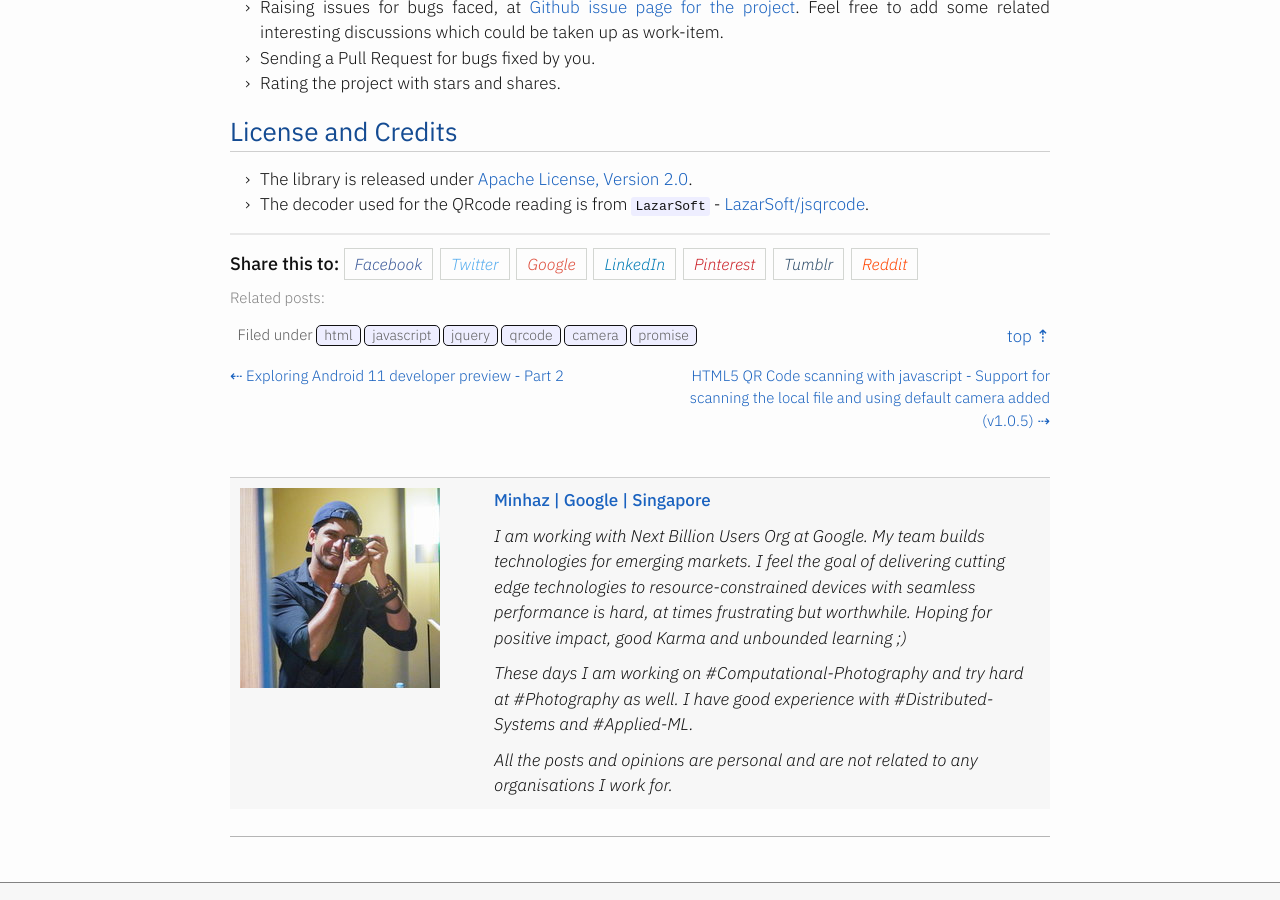
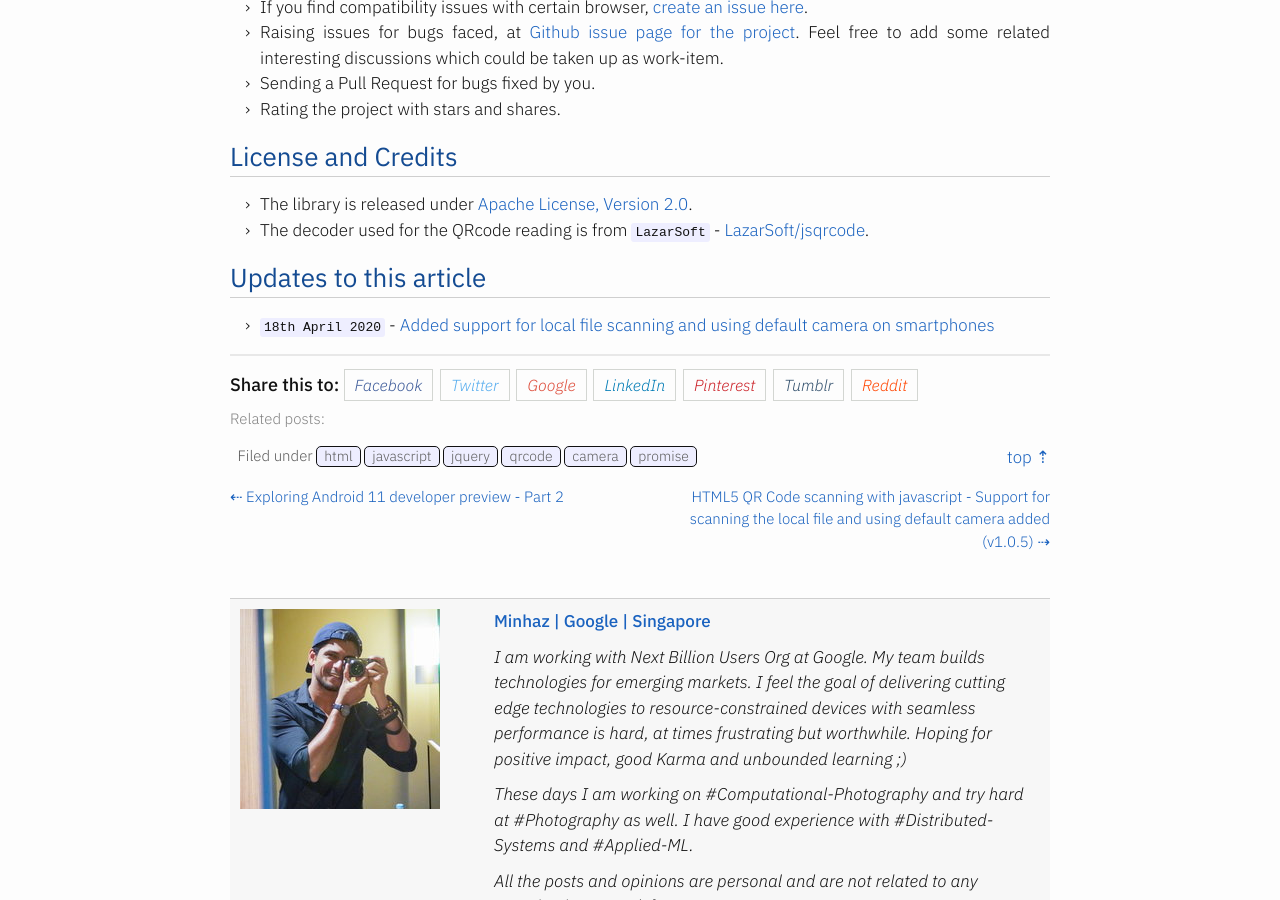
Before and after one commit to mebjas/mebjas.github.io, a Jekyll site: the page built from _posts/2020-04-04-HTML5-QR-Code-scanning---launched-v1.0.1.md, in a window 1280 px wide and 900 px high, scrolled down 6589 px. Built offline with Jekyll 4.4.1, drawn with Linux system fonts in a browser that asks for light colours; comment, search, counter and statistics services are not loaded; some of the changed text lies outside the part shown.

Commit message:
Updated reference to article 18 on article 17

```diff
--- a/_posts/2020-04-04-HTML5-QR-Code-scanning---launched-v1.0.1.md
+++ b/_posts/2020-04-04-HTML5-QR-Code-scanning---launched-v1.0.1.md
@@ -192,3 +192,6 @@ If you are excited or interested you can contribute to this project by:
 
  - The library is released under [Apache License, Version 2.0](https://github.com/mebjas/html5-qrcode/blob/master/licence.md).
  - The decoder used for the QRcode reading is from `LazarSoft` - [LazarSoft/jsqrcode](https://github.com/LazarSoft/jsqrcode).
+
+## Updates to this article
+ - `18th April 2020` - [Added support for local file scanning and using default camera on smartphones](https://blog.minhazav.dev/HTML5-QR-Code-scanning-support-for-local-file-and-default-camera/)
```
